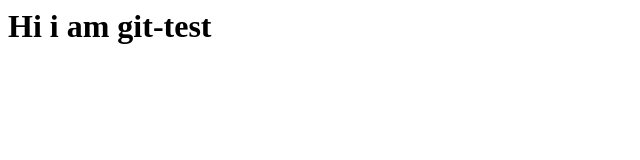
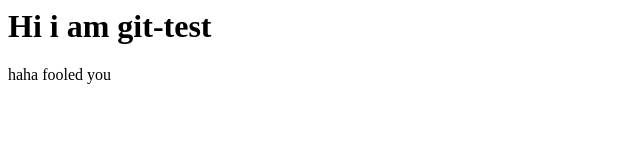
Before and after one commit to code-nimbus/reacta, a plain HTML site: page index.html in a window 1280 px wide. Shown: the full height of the page, 0-640 px from the left. Drawn offline with Linux system fonts and the light colour scheme.

Commit message:
second commit

```diff
--- a/index.html
+++ b/index.html
@@ -3,5 +3,6 @@
     </head>
     <body>
         <h1>Hi i am git-test</h1>
+        <p>haha fooled you</p>
     </body>
 </html>
```
